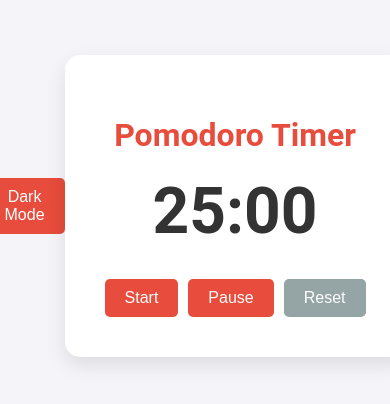
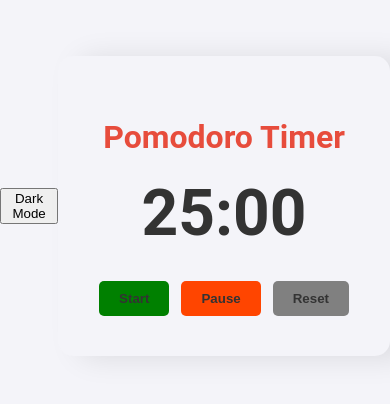
Before and after one commit to markopersonally/pomodoro-timer, a plain HTML site: page index.html in a window 390 px wide. Shown: the part 216-620 px from the top of the page. Drawn offline with Linux system fonts and the light colour scheme.

Commit message:
changing styles button-in-container

```diff
--- a/index.html
+++ b/index.html
@@ -7,16 +7,16 @@
     <link rel="stylesheet" href="style.css" />
   </head>
   <body>
-    <button id="toggleDarkMode">Dark Mode</button>
+    <button class="d" id="toggleDarkMode">Dark Mode</button>
     <div class="pomodoro-container">
-      <h1>Pomodoro Timer</h1>
-      <div id="timer">
+      <h1 class="title">Pomodoro Timer</h1>
+      <div class="timer" id="timer">
         <span id="minutes">25</span>:<span id="seconds">00</span>
       </div>
-      <div class="buttons">
-        <button id="start-btn">Start</button>
-        <button id="pause-btn">Pause</button>
-        <button id="reset-btn">Reset</button>
+      <div class="buttons-container">
+        <button class="button-in-container start-btn" id="start-btn">Start</button>
+        <button class="button-in-container pause-btn" id="pause-btn">Pause</button>
+        <button class="button-in-container reset-btn" id="reset-btn">Reset</button>
       </div>
     </div>
     <script src="script.js"></script>
--- a/style.css
+++ b/style.css
@@ -15,10 +15,10 @@ body.dark-mode {
 }
 
 .pomodoro-container {
-  background-color: #ffffff;
+  background-color: #f4f4f9;
   padding: 40px;
   border-radius: 15px;
-  box-shadow: 0 8px 20px #0000001a;
+  box-shadow: 20px 2px 30px #0000001a;
   text-align: center;
   max-width: 400px;
   width: 100%;
@@ -29,56 +29,58 @@ body.dark-mode .pomodoro-container {
   color: #f4f4f9;
 }
 
-h1 {
+.title {
   font-size: 2rem;
   margin-bottom: 20px;
   color: #e74c3c;
 }
 
-#timer {
+.timer {
   font-size: 4rem;
   margin-bottom: 30px;
   font-weight: bold;
 }
 
-.buttons {
+.buttons-container {
   display: flex;
   justify-content: space-around;
   gap: 10px;
 }
 
-button {
-  background-color: #e74c3c;
-  color: white;
+.button-in-container {
+  padding: 10px 20px;
   border: none;
-  padding: 10px 20px;
+  color: #333;
+  font-weight: bold;
   border-radius: 5px;
-  font-size: 1rem;
+  transition: background-color 0.3s;
   cursor: pointer;
-  transition: background-color 0.3s ease;
 }
 
-body.dark-mode button {
-  background-color: #555;
+body.dark-mode .button-in-container {
   color: #f4f4f9;
 }
 
-button:hover {
-  background-color: #c0392b;
+.start-btn {
+  background-color: #008000;
 }
 
-button:active {
-  transform: scale(0.98);
+.start-btn:hover {
+  background-color: #008000ae;
 }
 
-#reset-btn {
-  background-color: #95a5a6;
+.pause-btn {
+  background-color: #ff4500;
 }
 
-body.dark-mode #reset-btn {
-  background-color: #777;
+.pause-btn:hover {
+  background-color: #ff4400c7;
 }
 
-#reset-btn:hover {
-  background-color: #7f8c8d;
+.reset-btn {
+  background-color: #808080;
 }
+
+.reset-btn:hover {
+  background-color: #808080b3;
+}
```
